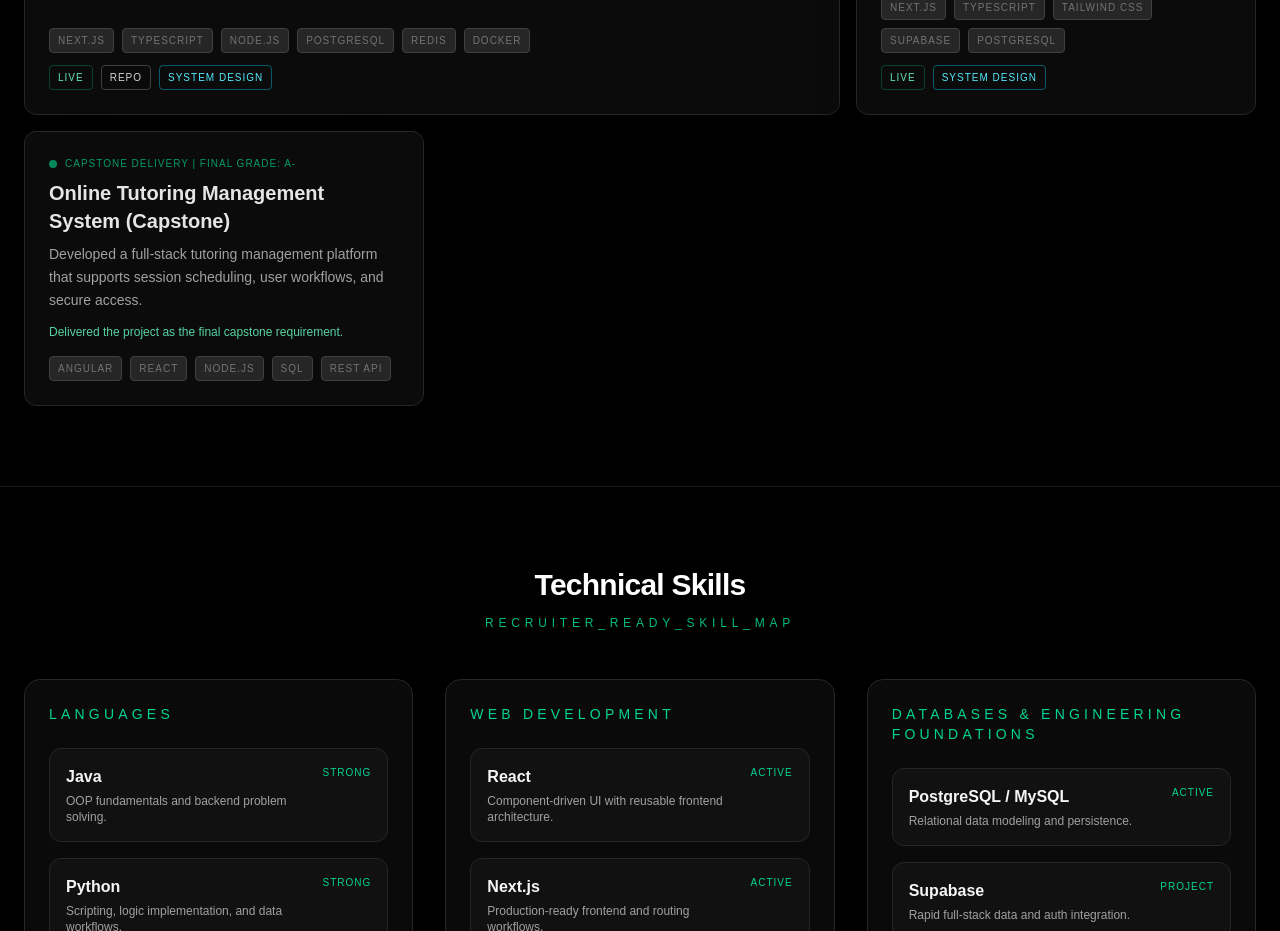
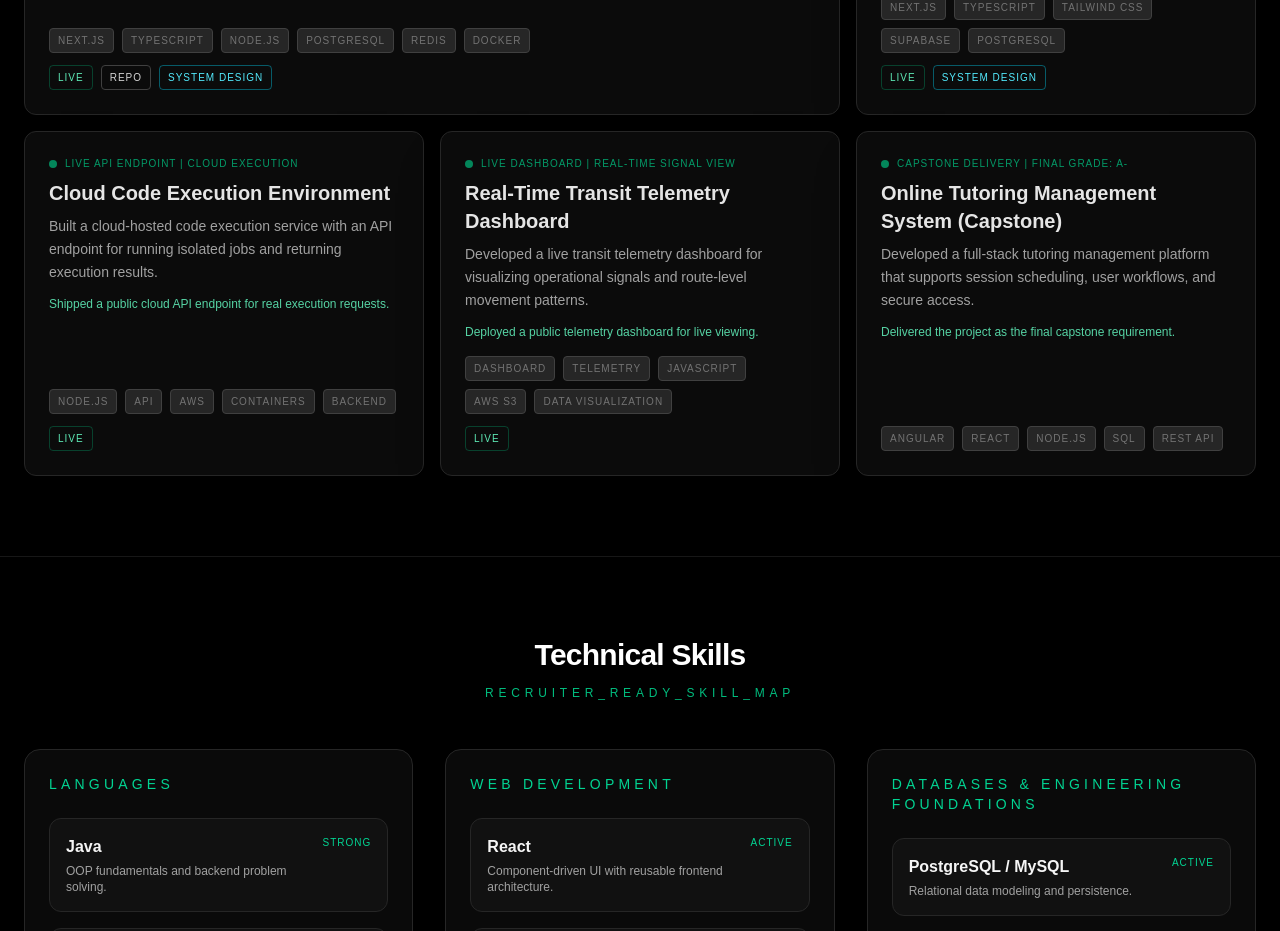
Before and after one commit to MohammedVep/mohammed-portfolio, a Next.js app: page / in a window 1280 px wide. Shown: the part 2560-3491 px from the top of the page. Built offline with nearby package versions, Linux system fonts and the light colour scheme.

Commit message:
feat: add cloud code execution and transit telemetry projects

```diff
--- a/components/sections/role-fit/RoleFit.tsx
+++ b/components/sections/role-fit/RoleFit.tsx
@@ -109,6 +109,46 @@ const projectSignals: ProjectSignal[] = [
       "capstone",
       "web app",
     ],
+  },
+  {
+    title: "Cloud Code Execution Environment",
+    summary:
+      "Cloud API project for isolated code execution workflows with queue/worker reliability and runtime controls.",
+    keywords: [
+      "code execution",
+      "compiler",
+      "sandbox",
+      "backend",
+      "api",
+      "queue",
+      "worker",
+      "cloud",
+      "aws",
+      "distributed",
+      "runtime",
+      "security",
+    ],
+    liveUrl: "http://ccee-api-alb-371008494.us-east-1.elb.amazonaws.com",
+  },
+  {
+    title: "Real-Time Transit Telemetry Dashboard",
+    summary:
+      "Real-time telemetry dashboard for transit operations visibility, signal tracking, and fast data interpretation.",
+    keywords: [
+      "real-time",
+      "telemetry",
+      "dashboard",
+      "streaming",
+      "data visualization",
+      "frontend",
+      "monitoring",
+      "analytics",
+      "operations",
+      "transportation",
+      "transit",
+    ],
+    liveUrl:
+      "http://realtimetransittelemetryst-dashboardbucket5758873d-fjkmwbutvpc8.s3-website-us-east-1.amazonaws.com",
   },
 ];
 
--- a/content/projects/index.ts
+++ b/content/projects/index.ts
@@ -83,6 +83,68 @@ export const projectsData: PortfolioProject[] = [
     systemDesignUrl: "/system-design/moveysplash",
   },
   {
+    id: "cloud-code-execution",
+    title: "Cloud Code Execution Environment",
+    description:
+      "Built a cloud-hosted code execution service with an API endpoint for running isolated jobs and returning execution results.",
+    metrics: "Live API Endpoint | Cloud Execution",
+    tags: ["Node.js", "API", "AWS", "Containers", "Backend"],
+    hardProblem:
+      "Execute untrusted user code safely while controlling runtime limits, output size, and request-level isolation.",
+    architecture: `graph LR
+  Client[Client Request]-->API[Execution API Gateway]
+  API-->Queue[Execution Queue]
+  Queue-->Worker[Sandboxed Workers]
+  Worker-->Result[Execution Result Store]
+  Result-->API`,
+    tradeoffs: [
+      "Strict sandbox limits improve safety but can reject edge-case workloads that need higher resource ceilings.",
+      "Queue-based execution improves throughput stability, but adds extra latency compared to direct synchronous execution.",
+    ],
+    invariants: [
+      "Every execution request runs with bounded CPU and memory limits.",
+      "Execution output is returned in a deterministic response format.",
+      "Failed runs do not block subsequent queue processing.",
+    ],
+    highlights: [
+      "Shipped a public cloud API endpoint for real execution requests.",
+      "Designed for isolation-first execution behavior under backend constraints.",
+      "Implemented execution flow with queue-worker reliability patterns.",
+    ],
+    liveUrl: "http://ccee-api-alb-371008494.us-east-1.elb.amazonaws.com",
+  },
+  {
+    id: "realtime-transit-telemetry",
+    title: "Real-Time Transit Telemetry Dashboard",
+    description:
+      "Developed a live transit telemetry dashboard for visualizing operational signals and route-level movement patterns.",
+    metrics: "Live Dashboard | Real-Time Signal View",
+    tags: ["Dashboard", "Telemetry", "JavaScript", "AWS S3", "Data Visualization"],
+    hardProblem:
+      "Present real-time transit telemetry in a way that is both operationally useful and easy to interpret under fast-changing conditions.",
+    architecture: `graph TD
+  Feeds[Transit Data Feeds]-->Processor[Telemetry Processor]
+  Processor-->Store[(Telemetry Store)]
+  Store-->Dashboard[Web Dashboard]
+  Dashboard-->User[Operations Viewer]`,
+    tradeoffs: [
+      "High-frequency refresh improves recency but increases client render load on lower-end devices.",
+      "Aggregated telemetry views improve readability, but can hide short-lived outlier events.",
+    ],
+    invariants: [
+      "Dashboard updates reflect the most recent available telemetry window.",
+      "Displayed route/vehicle states remain tied to timestamped source events.",
+      "Core dashboard views remain accessible without backend control-plane access.",
+    ],
+    highlights: [
+      "Deployed a public telemetry dashboard for live viewing.",
+      "Structured operational data for fast visual interpretation.",
+      "Focused on usability for real-time monitoring scenarios.",
+    ],
+    liveUrl:
+      "http://realtimetransittelemetryst-dashboardbucket5758873d-fjkmwbutvpc8.s3-website-us-east-1.amazonaws.com",
+  },
+  {
     id: "tutoring",
     title: "Online Tutoring Management System (Capstone)",
     description:
```
